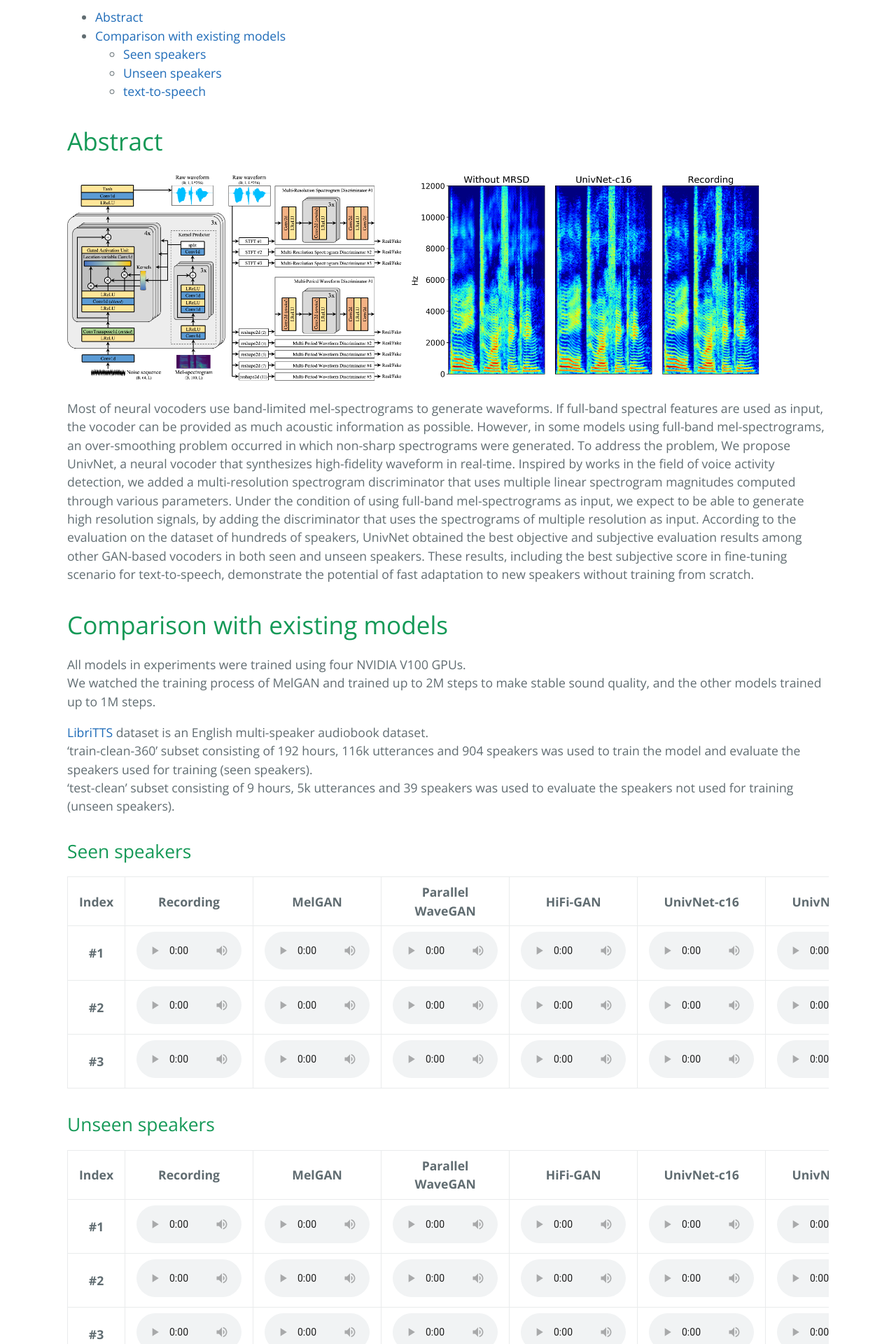
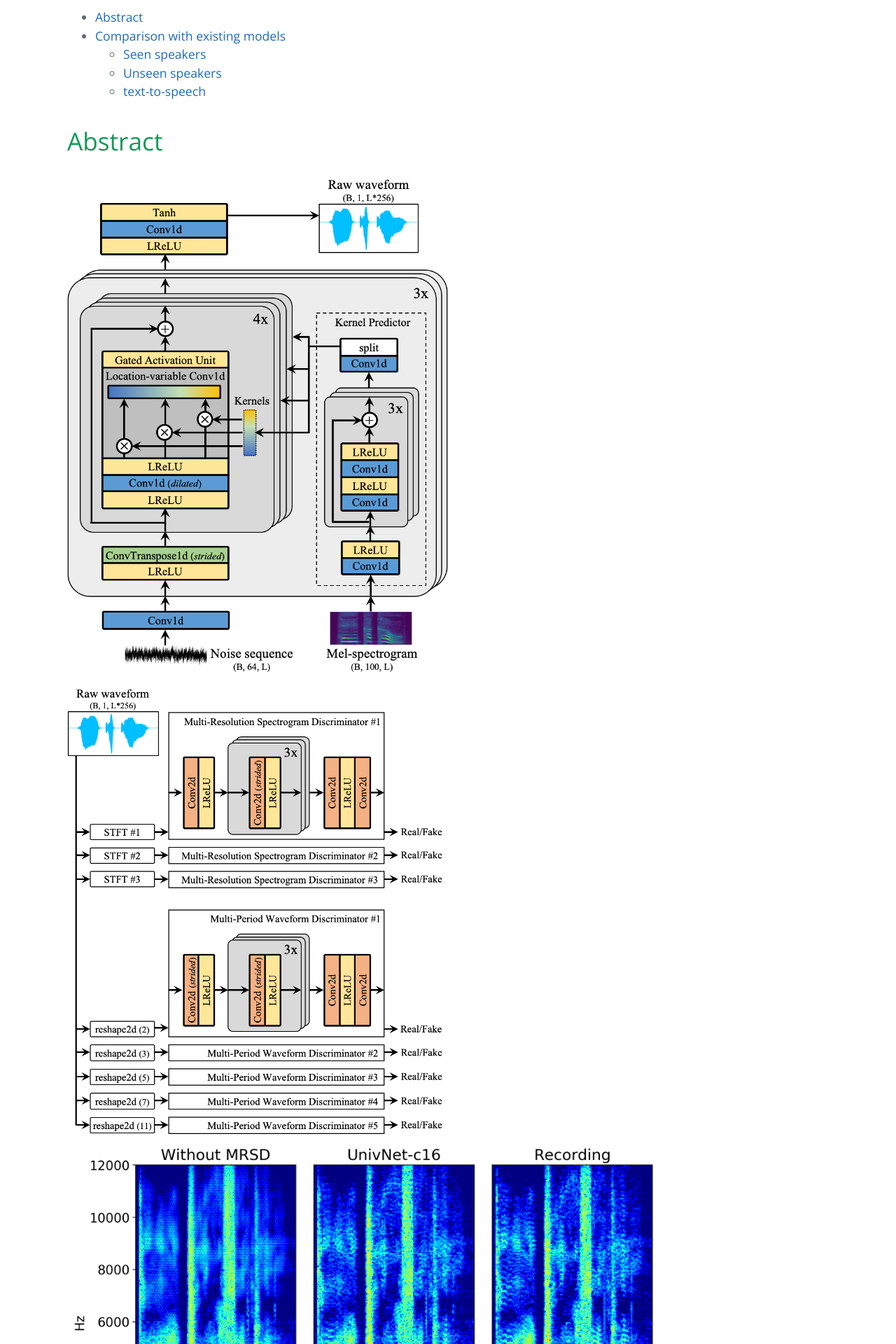
Before and after one commit to kallavinka8045/is2021, a Jekyll site: the page built from index.md, in a window 1280 px wide. Shown: the part 654-2574 px from the top of the page at 70% size. Built offline with Jekyll 4.4.1, drawn with Linux system fonts in a browser that asks for light colours; our own code applies the rules of GitHub Pages for plain Markdown files.

Commit message:
Update index.md

```diff
--- a/index.md
+++ b/index.md
@@ -4,9 +4,9 @@
 {:toc}
 
 # Abstract
-<img src="figure1a.png" height="300px;">
-<img src="figure1b.png" height="300px;">
-<img src="figure3.png" height="300px;">
+<img src="figure1a.png" width="50%">
+<img src="figure1b.png" width="50%">
+<img src="figure3.png" height="500px;">
 
 Most of neural vocoders use band-limited mel-spectrograms to generate waveforms. If full-band spectral features are used as input, the vocoder can be provided as much acoustic information as possible. However, in some models using full-band mel-spectrograms, an over-smoothing problem occurred in which non-sharp spectrograms were generated. To address the problem, We propose UnivNet, a neural vocoder that synthesizes high-fidelity waveform in real-time. Inspired by works in the field of voice activity detection, we added a multi-resolution spectrogram discriminator that uses multiple linear spectrogram magnitudes computed through various parameters. Under the condition of using full-band mel-spectrograms as input, we expect to be able to generate high resolution signals, by adding the discriminator that uses the spectrograms of multiple resolution as input. According to the evaluation on the dataset of hundreds of speakers, UnivNet obtained the best objective and subjective evaluation results among other GAN-based vocoders in both seen and unseen speakers. These results, including the best subjective score in fine-tuning scenario for text-to-speech, demonstrate the potential of fast adaptation to new speakers without training from scratch.
 
```
